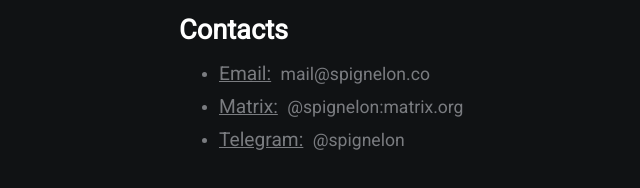
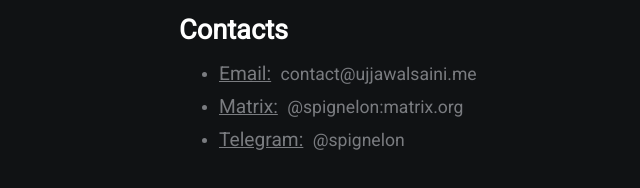
Before and after one commit to spignelon/spignelon.github.io, an Astro site: page / in a window 1280 px wide. Shown: the part 428-616 px from the top of the page, 461-1101 px from the left. Built offline with nearby package versions, Linux system fonts and the light colour scheme; Astro itself is replaced by a stand-in of ours.

Commit message:
updated email

```diff
--- a/src/pages/index.astro
+++ b/src/pages/index.astro
@@ -64,7 +64,7 @@
         <ul>
           <li>
             <p>
-              <a href="mailto:contact@ujjawalsaini.me" target="_blank">Email:</a> mail@spignelon.co
+              <a href="mailto:contact@ujjawalsaini.me" target="_blank">Email:</a> contact@ujjawalsaini.me
             </p>
           </li>
           <li>
```
